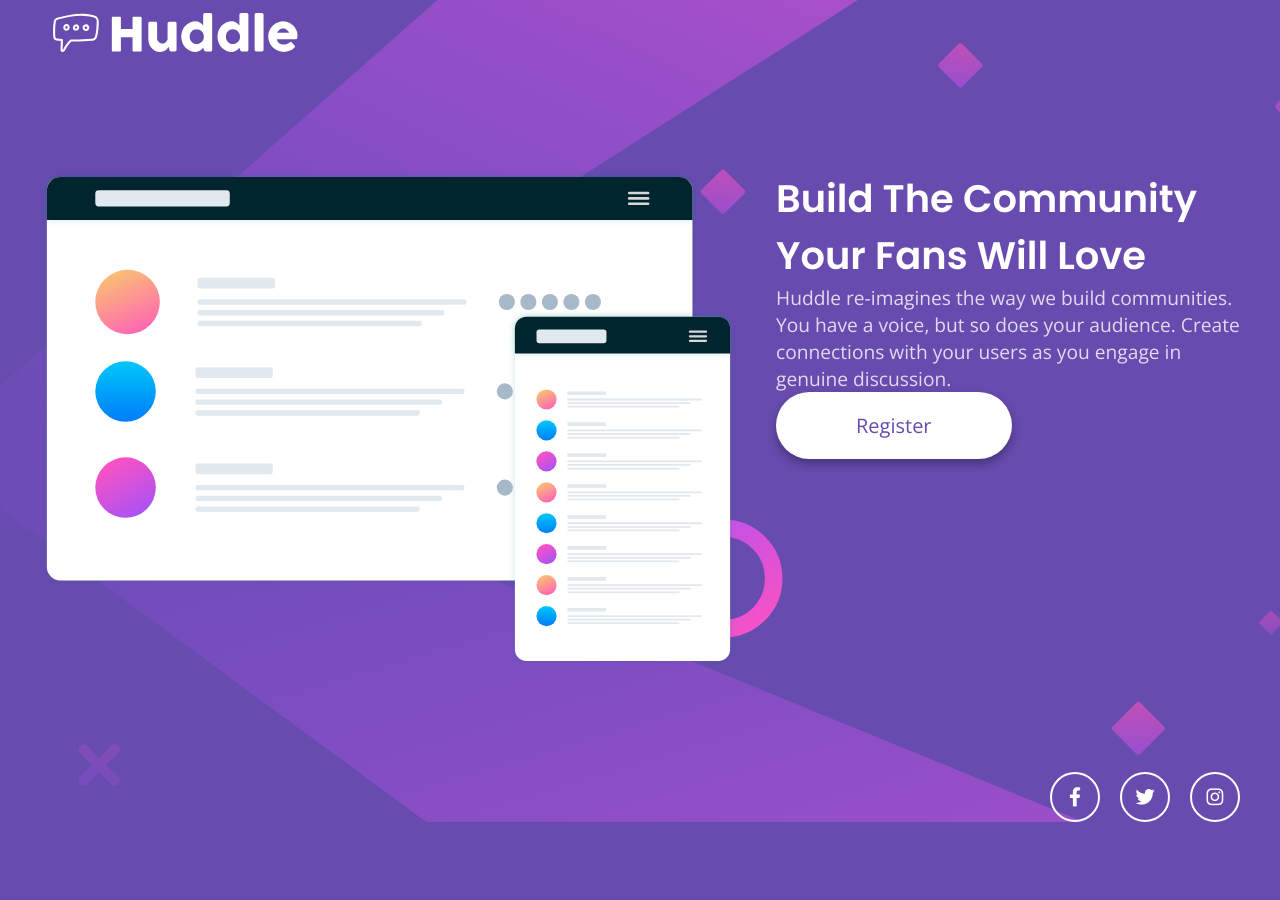
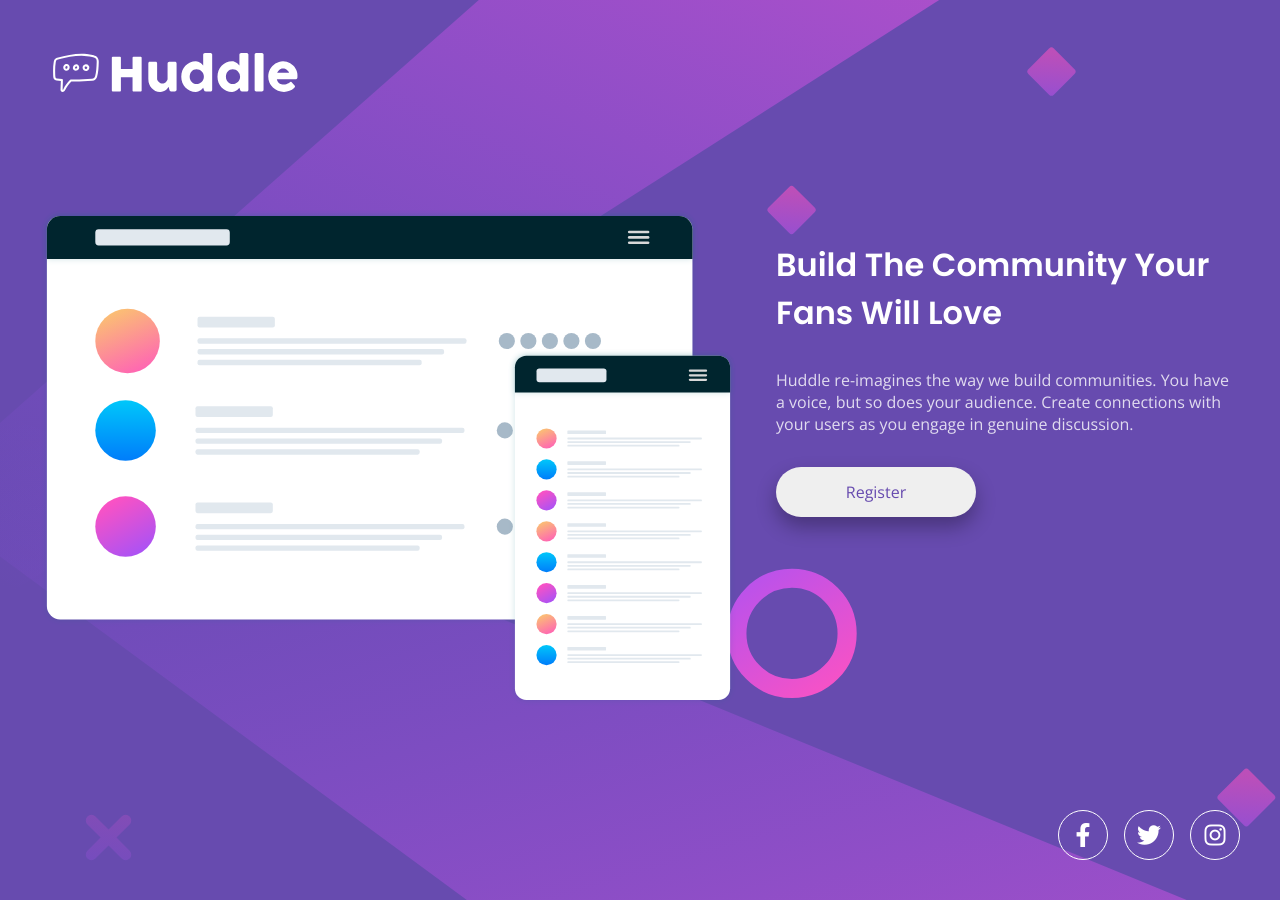
Before and after one commit to ieatn/Frontend-Mentor-Huddle-landing-page-with-single-introductory-section, a plain HTML site: page index.html in a window 1280 px wide. Before the commit the page ends 822 px from the top, so only its background shows below. Drawn offline with nearby package versions, Linux system fonts and the light colour scheme.

Commit message:
solution 2

```diff
--- a/index.html
+++ b/index.html
@@ -12,26 +12,24 @@
 </head>
 <body>
 
-  <main>
+  <div class="container">
     <img src="images/logo.svg" alt="">
     <div class="flex">
       <div>
-        <img src="images/illustration-mockups.svg" alt="illustration">
+        <img src="images/illustration-mockups.svg" alt="">
       </div>
       <div>
         <h1>Build The Community Your Fans Will Love</h1>
-        <p>Huddle re-imagines the way we build communities. You have a voice, but so does your audience.
-          Create connections with your users as you engage in genuine discussion. </p>
+        <p>Huddle re-imagines the way we build communities. You have a voice, but so does your audience. Create connections with your users as you engage in genuine discussion.</p>
         <button>Register</button>
       </div>
     </div>
-
-    <ul class="social-links">
+    <ul class="social-media">
       <li><a href="#"><i class="fa-brands fa-facebook-f"></i></a></li>
       <li><a href="#"><i class="fa-brands fa-twitter"></i></a></li>
       <li><a href="#"><i class="fa-brands fa-instagram"></i></a></li>
     </ul>
-  </main>
+  </div>
 
 </body>
 </html>
--- a/style.css
+++ b/style.css
@@ -1,4 +1,5 @@
-@import url('https://fonts.googleapis.com/css2?family=Open+Sans&family=Poppins:wght@400;600&display=swap');
+@import url('https://fonts.googleapis.com/css2?family=Poppins:wght@400;600&display=swap');
+@import url('https://fonts.googleapis.com/css2?family=Open+Sans&display=swap');
 
 :root {
     --Violet: hsl(257, 40%, 49%);
@@ -6,45 +7,35 @@
     --ff-h1: 'Poppins';
     --ff-p: 'Open Sans'
 }
-
 * {
     margin: 0;
     padding: 0;
     box-sizing: border-box;
 }
-
 body {
-    background-image: url('images/bg-desktop.svg');
+    /* flex is more reponsive than grid, use on body instead of grid */
+    display: flex;
+    justify-content: center;
+    align-items: center;
+    /* min height better for responsive design, makes all content visible on small screens
+    and expands for space on larger screens */
+    min-height: 100vh;
+    background-image: url(images/bg-desktop.svg);
     background-repeat: no-repeat;
     background-size: cover;
     background-color: var(--Violet);
-    display: flex;
-    justify-content: center;
-    align-items: center;
-    min-height: 100vh;
-    color: white;
-    font-size: 1.2rem;
-
+    padding: 40px;
 }
-main {
+.container {
     width: 1200px;
     max-width: 100%;
     margin: auto;
 }
-/* img takes up half of main */
-img {
-    max-width: 100%;
-}
 .flex {
     display: flex;
+    /* space flex container from logo and social media */
     margin: 100px 0;
 }
-/* 50/50 width for image and right div
-.flex > div {
-    flex: 1;
-} */
-
-/* 60/40 width instead of 50/50 */
 .flex > div:first-child {
     flex: 0.6;
     margin-right: 20px;
@@ -52,41 +43,55 @@ img {
 .flex > div:last-child {
     flex: 0.4;
     margin-left: 20px;
+    margin-top: 2rem;
+}
+img {
+    max-width: 100%;
 }
 h1 {
     font-family: var(--ff-h1);
+    font-size: 2rem;
+    color: white;
 }
 p {
     font-family: var(--ff-p);
+    font-size: 1rem;
     opacity: 0.8;
+    color: white;
 }
-button {
+.flex div > p {
+    margin: 2rem 0;
+}
+.flex button {
+    width: 200px;
+    height: 50px;
+    border: none;
+    border-radius: 2rem;
+    box-shadow: 0 10px 20px rgba(0, 0, 0, 0.3);
+    font-size: 1rem;
     font-family: var(--ff-p);
-    background-color: white;
+    font-weight: 400;
     color: var(--Violet);
-    padding: 20px 80px;
-    border: none;
-    border-radius: 50px;
-    font-size: 20px;
-    box-shadow: 0 5px 10px rgba(0, 0, 0, 0.3);
     cursor: pointer;
 }
-.social-links {
+.social-media {
     list-style: none;
     display: flex;
     justify-content: flex-end;
+    gap: 1rem;
 }
-.social-links a {
-    border: solid white 2px;
-    border-radius: 50%;
-    display: inline-flex;
+.social-media a {
+    font-size: 1.5rem;
+    color: white;
+    border: 1px solid white;
+    width: 50px;
+    height: 50px;
+    border-radius: 100px;
+    padding: 1rem;
+    display: flex;
     justify-content: center;
     align-items: center;
-    color: white;
-    width: 50px;
-    height: 50px;
     text-decoration: none;
-    margin-left: 20px;
 }
 
 @media (max-width: 768px) {
@@ -103,7 +108,7 @@ button {
         margin-left: 0;
         text-align: center;
     }
-    .social-links {
+    .social-media {
         justify-content: center;
     }
 }
```
